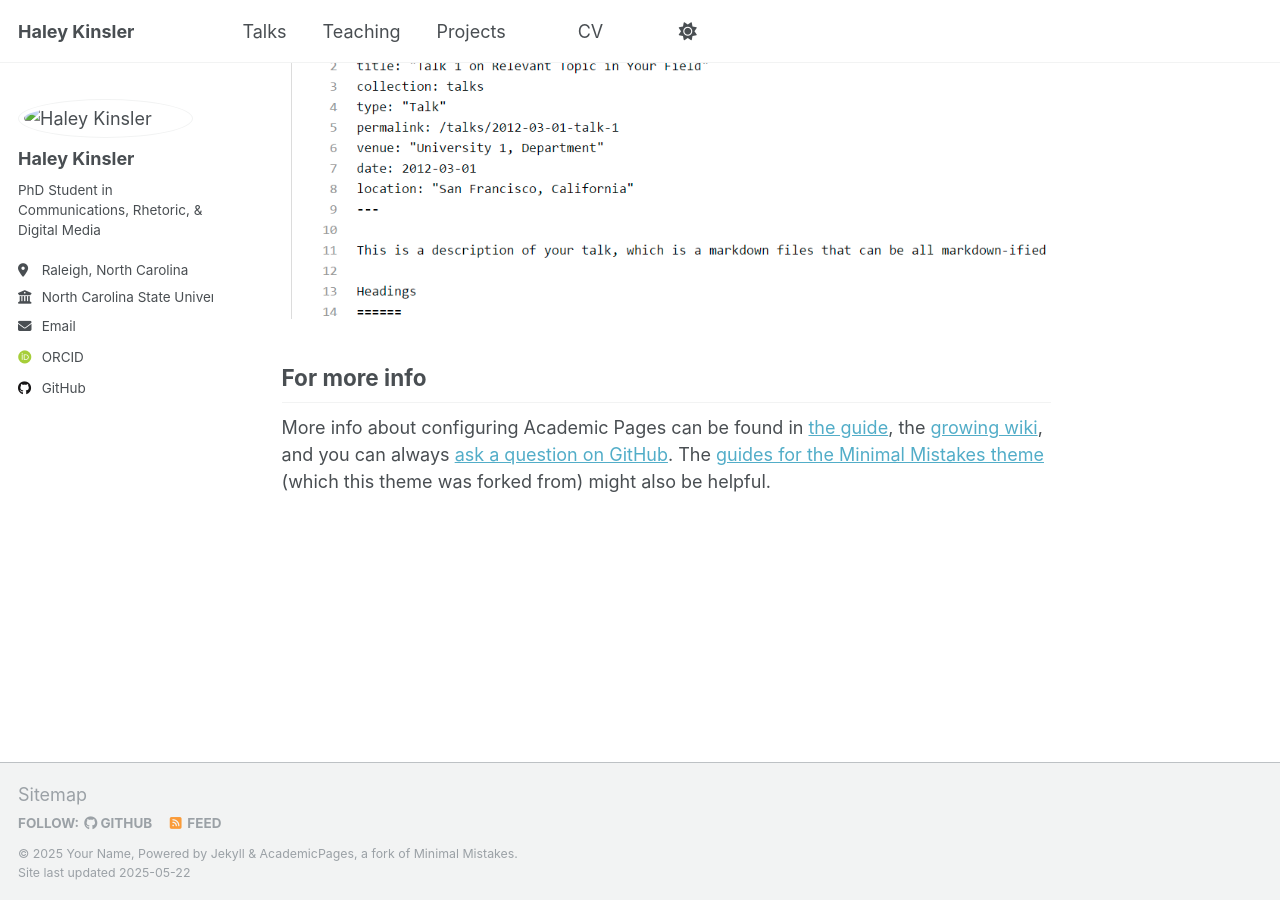
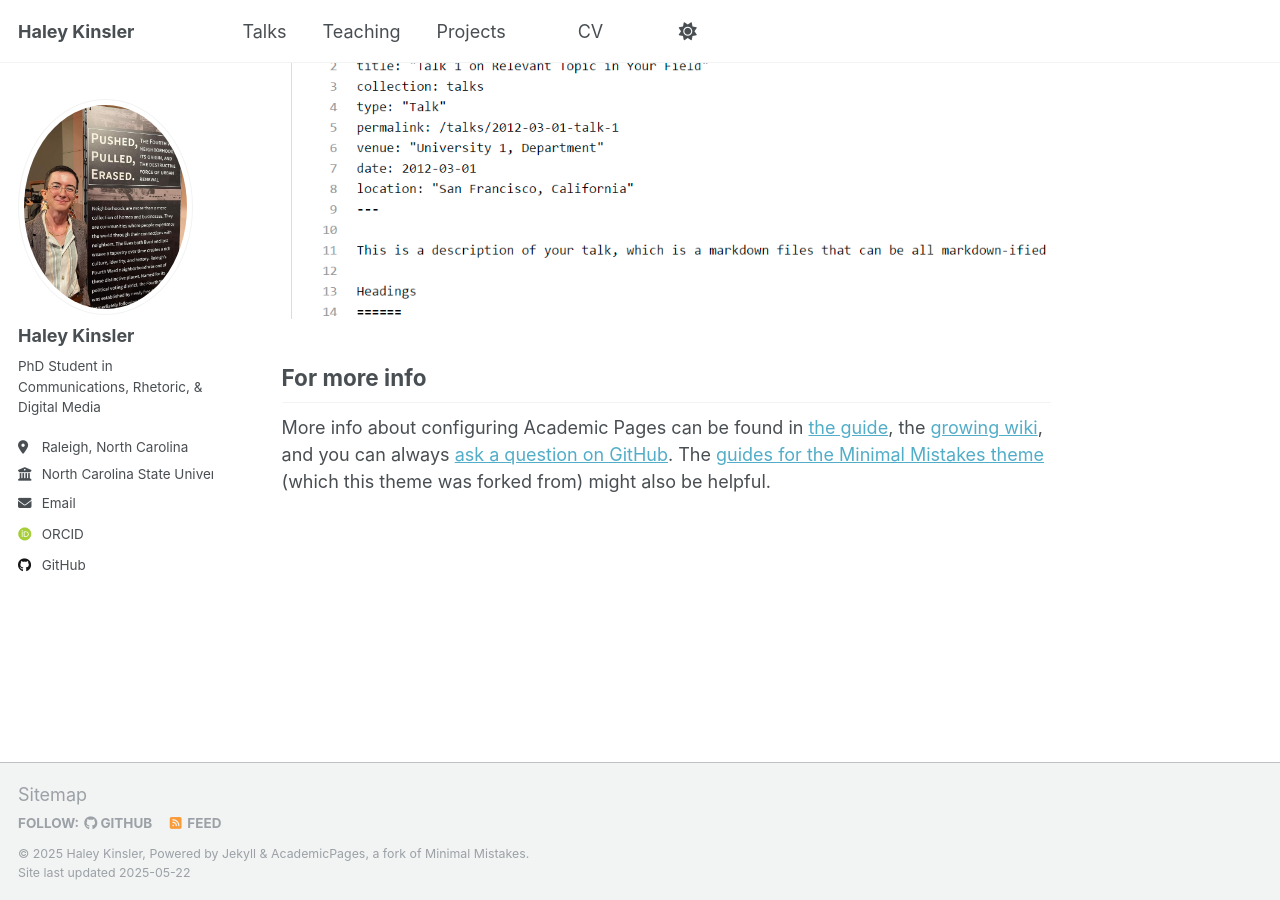
Before and after one commit to hmkinsler/hmkinsler.github.io, a Jekyll site: the page built from _pages/about.md, in a window 1280 px wide and 900 px high, scrolled down 2636 px. Built offline with Jekyll 4.4.1, drawn with Linux system fonts in a browser that asks for light colours; some web fonts are replaced.

Commit message:
Fixing broken links

```diff
--- a/_config.yml
+++ b/_config.yml
@@ -11,8 +11,8 @@ locale                   : "en-US"
 site_theme               : "default"
 title                    : "Haley Kinsler"
 title_separator          : "-"
-name                     : &name "Your Name"
-description              : &description "personal description"
+name                     : &name "Haley Kinsler"
+description              : &description "PhD Student in Communication, Rhetoric, & Digital Media Studies at North Carolina State University"
 url                      : https://hmkinsler.github.io # the base hostname & protocol for your site e.g. "https://[your GitHub username].github.io" or if you already have some other page hosted on Github then use "https://[your GitHub username].github.io/[Your Repo Name]"
 baseurl                  : "" # the subpath of your site, e.g. "/blog"
 repository               : "hmkinsler/hmkinsler.github.io"
@@ -22,7 +22,7 @@ repository               : "hmkinsler/hmkinsler.github.io"
 #               Additional customization can be done by editing /_includes/author-profile.html
 author:
   # Biographic information
-  avatar           : "/images/research/museum-pic.jpg"
+  avatar           : "museum-pic.jpg"
   name             : "Haley Kinsler"
   pronouns         : # example: "she/her"
   bio              : "PhD Student in Communications, Rhetoric, & Digital Media"
@@ -266,10 +266,10 @@ defaults:
       author_profile: true
       share: true
       comments: true
-  # _portfolio
+  # _projects
   - scope:
       path: ""
-      type: portfolio
+      type: projects
     values:
       layout: single
       author_profile: true
```
Also changed, not shown: images/museum-pic.jpg (renamed from images/research/museum-pic.jpg).
